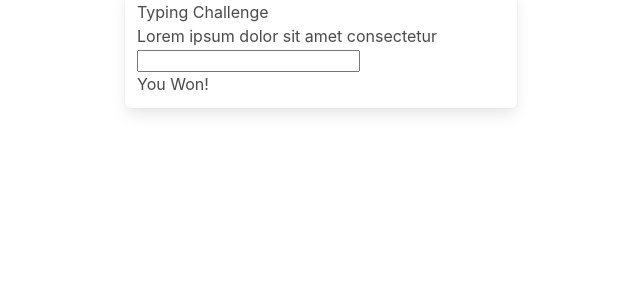
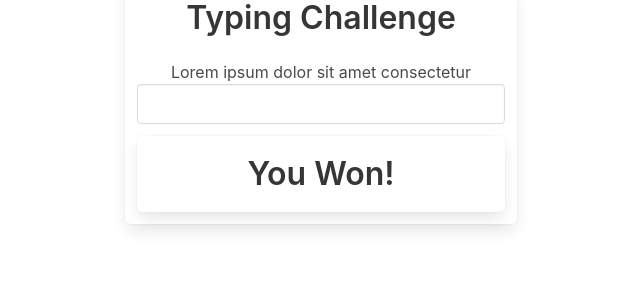
Before and after one commit to BeataJ/typing-angular, an Angular app: page / in a window 1280 px wide. Shown: the top 300 px of the page, without its empty margins (319-959 px from the left). Built offline with nearby package versions, Linux system fonts and the light colour scheme.

Commit message:
add classes to h1 p input

```diff
--- a/src/app/app.component.html
+++ b/src/app/app.component.html
@@ -1,13 +1,17 @@
 <div class="container">
   <div class="columns is-centered">
     <div class="box column is-one-third">
-      <h1>Typing Challenge</h1>
+      <h1 class="title has-text-centered">Typing Challenge</h1>
 
-      <p>Lorem ipsum dolor sit amet consectetur</p>
+      <p class="has-text-centered">Lorem ipsum dolor sit amet consectetur</p>
 
-      <input type="text" />
+      <div class="field">
+        <input type="text" class="input" />
+      </div>
 
-      <h1>You Won!</h1>
+      <div class="box has-text-centered">
+        <h1 class="title">You Won!</h1>
+      </div>
     </div>
   </div>
 </div>
```
